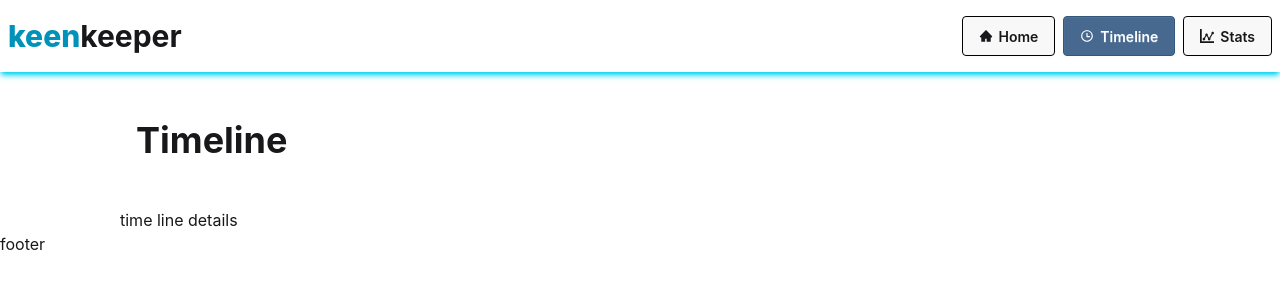
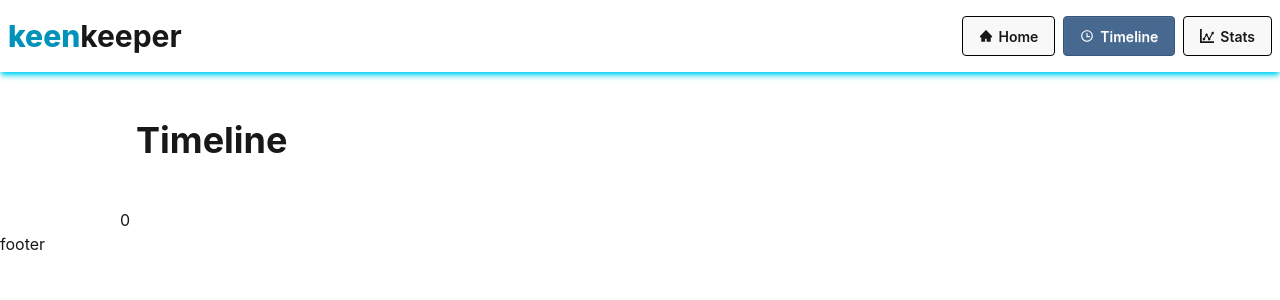
Before and after one commit to nasrullah-sheikh-noman/keen-keeper, a React (Vite) app: page /timeline in a window 1280 px wide. Shown: the top 300 px of the page. Built offline with nearby package versions, Linux system fonts and the light colour scheme.

Commit message:
add video call functionality

```diff
--- a/src/components/timeline/Timelinedetails.jsx
+++ b/src/components/timeline/Timelinedetails.jsx
@@ -1,9 +1,15 @@
-import React from 'react';
+import React, { useContext} from 'react';
+import { UserContext } from '../../usercontext/Usercontext';
 
 const Timelinedetails = () => {
+
+
+  const {timelinevideocall} = useContext(UserContext);
+  console.log("timelinevideocall", timelinevideocall);
+
   return (
     <div className='max-w-260 mx-auto '>
-      <h2>time line details</h2>
+      <h2>{timelinevideocall.length}</h2>
     </div>
   );
 };
--- a/src/layout/Mainlayout.jsx
+++ b/src/layout/Mainlayout.jsx
@@ -1,17 +1,20 @@
-import React from 'react';
+
 import Navbar from '../components/shared/navbar/Navbar';
 import { Outlet } from 'react-router';
 import Footer from '../components/shared/footer/Footer';
 import { ToastContainer } from 'react-toastify';
+import Useprovider from '../useprovider/Useprovider';
+
 
 const Mainlayout = () => {
+
   return (
-    <div>
+    <Useprovider >
       <Navbar/>
       <Outlet/>
       <Footer/>
-       <ToastContainer />
-    </div>
+      <ToastContainer />
+    </Useprovider>
   );
 };
 
--- a/src/main.jsx
+++ b/src/main.jsx
@@ -3,7 +3,6 @@ import { createRoot } from "react-dom/client";
 import "./index.css";
 import { RouterProvider } from "react-router/dom";
 import { router } from "./routes/routes";
-
 
 
 createRoot(document.getElementById("root")).render(
--- a/src/pages/frienddetails/Frienddetails.jsx
+++ b/src/pages/frienddetails/Frienddetails.jsx
@@ -1,10 +1,12 @@
-import { use } from "react";
+import { use, useContext } from "react";
 import { FaVideo } from "react-icons/fa";
 import { FiPhoneCall } from "react-icons/fi";
 import { HiMiniArchiveBoxArrowDown } from "react-icons/hi2";
 import { IoMdText } from "react-icons/io";
 import { MdDeleteForever, MdOutlineNotificationsPaused } from "react-icons/md";
 import { Link, useParams } from "react-router";
+import { toast } from "react-toastify";
+import { UserContext } from "../../usercontext/Usercontext";
 
 const friendsPromise = fetch("/data.json").then((res) => res.json());
 
@@ -14,7 +16,27 @@ const Frienddetails = () => {
   const friends = use(friendsPromise);
 
   const expectedfriend = friends.find((friend) => friend.id == id);
-  // console.log("expectedfriend", expectedfriend);
+
+  const { setTimelinevideocall, timelinevideocall } = useContext(UserContext);
+
+  const handlesettimelinevideocall = (friend) => {
+    console.log("friendexvideo", friend);
+
+    const isExitFrind = timelinevideocall.find(
+      (videocall) => videocall.id == friend.id,
+    );
+
+    if (isExitFrind) {
+      toast.error("You already call this person", {
+        position: "bottom-right",
+      });
+    } else {
+      setTimelinevideocall([...timelinevideocall, friend]);
+      toast.success("You join the video call.", {
+        position: "bottom-right",
+      });
+    }
+  };
 
   return (
     <div className="max-w-260 mx-auto border border-gray-300 shadow-cyan-400 shadow-lg pl-4 pb-4 pt-1.5 pr-1.5 my-8 rounded-2xl grid grid-cols-3 gap-2">
@@ -107,7 +129,6 @@ const Frienddetails = () => {
         <div className="border bg-gray-50 border-gray-300 rounded-2xl p-4 grid grid-rows-1">
           <h2 className="text-lg font-medium">Quick Check-In</h2>
           <div className="grid grid-cols-3 gap-4">
-
             <Link className="flex border border-gray-300 p-4 bg-gray-100 rounded-2xl flex-col items-center py-6">
               <span>
                 <FiPhoneCall />
@@ -120,12 +141,17 @@ const Frienddetails = () => {
               {expectedfriend.quickActions.Text}
             </Link>
 
-            <Link className="flex border border-gray-300 p-4 bg-gray-100 rounded-2xl flex-col items-center py-6">
+            <button
+              onClick={() => {
+                handlesettimelinevideocall(expectedfriend);
+              }}
+              className="flex border border-gray-300 p-4 bg-gray-100 rounded-2xl flex-col items-center py-6"
+            >
               <span>
                 <FaVideo />
               </span>
               {expectedfriend.quickActions.Video}
-            </Link>
+            </button>
           </div>
         </div>
       </div>
--- /dev/null
+++ b/src/useprovider/Useprovider.jsx
@@ -0,0 +1,17 @@
+import React, { useState } from 'react';
+import { UserContext } from '../usercontext/Usercontext';
+
+
+
+const Useprovider = ({children}) => {
+
+  const [timelinevideocall, setTimelinevideocall] = useState([]);
+
+  return (
+    <UserContext.Provider value={{setTimelinevideocall, timelinevideocall}}>
+      {children}
+    </UserContext.Provider>
+  );
+};
+
+export default Useprovider;
--- /dev/null
+++ b/src/usercontext/Usercontext.jsx
@@ -0,0 +1,4 @@
+import { createContext } from "react";
+
+
+export const UserContext = createContext();
```
